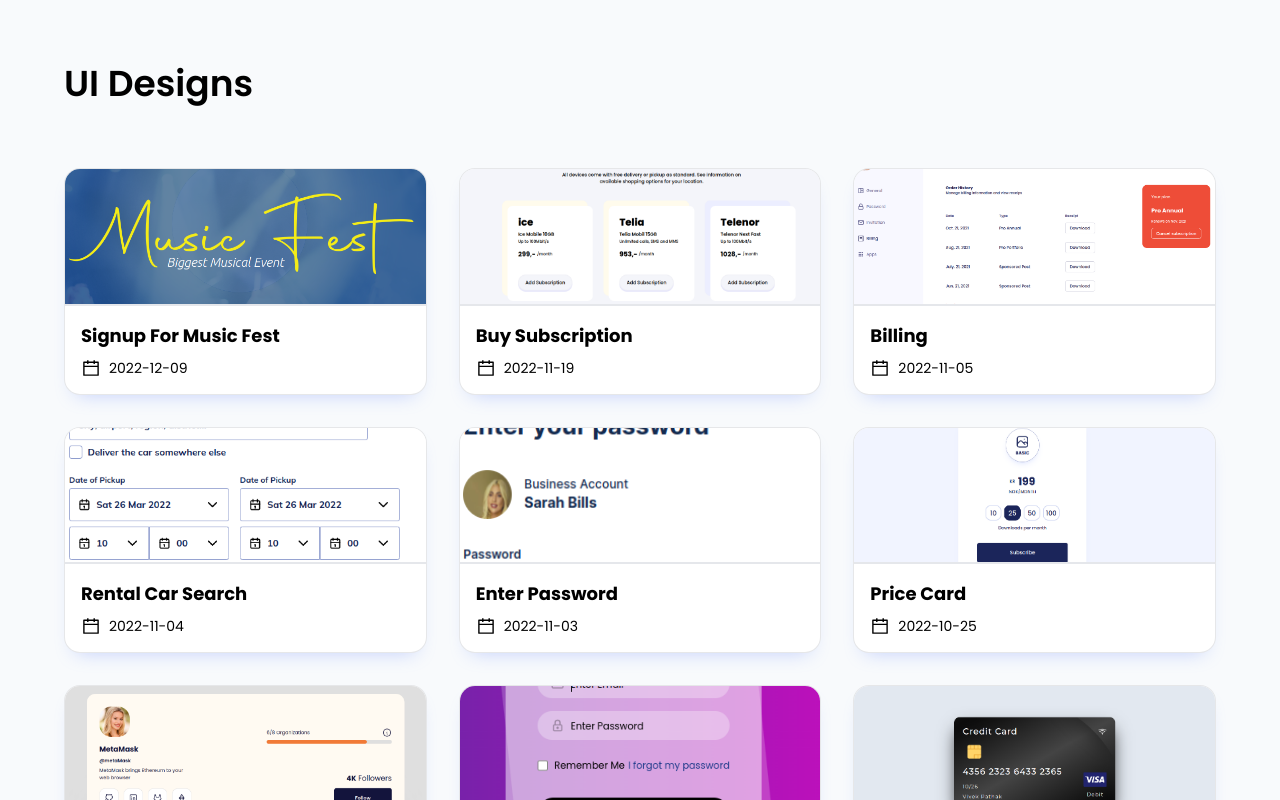
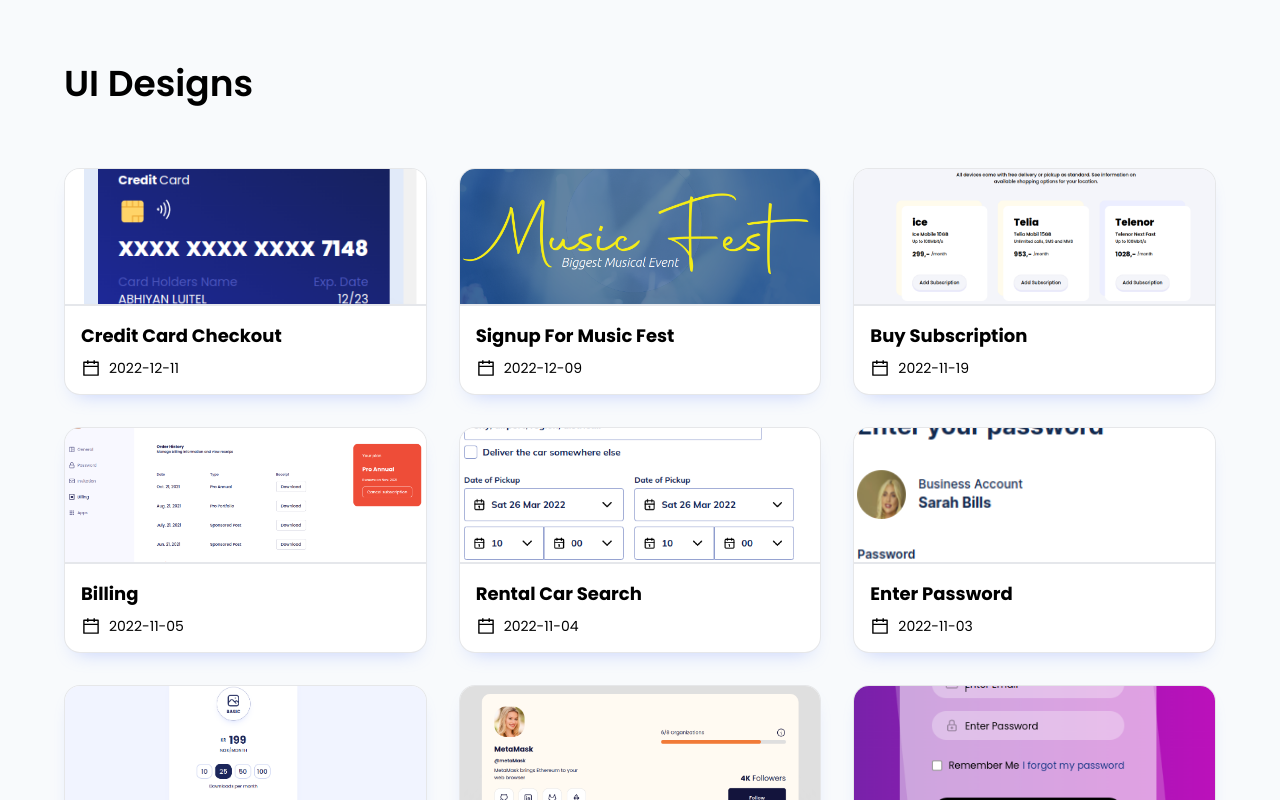
Before and after one commit to pathakvivek7865/ui-designs, a React (Vite) app: page / in a window 1280 px wide. Shown: the top 800 px of the page. Built offline with nearby package versions, Linux system fonts and the light colour scheme.

Commit message:
url updated

```diff
--- a/src/pages/HomePage.tsx
+++ b/src/pages/HomePage.tsx
@@ -67,6 +67,14 @@ function HomePage() {
       author: "pathakvivek7865",
       date: "2022-12-09",
     },
+
+    {
+      title: "Credit Card Checkout",
+      imgSrc: "/screenshots/credit-card-checkout.png",
+      url: "components/credit-card-checkout",
+      author: "pathakvivek7865",
+      date: "2022-12-11",
+    },
   ];
 
   return (
```
Also changed, not shown: public/screenshots/credit-card-checkout.png (added).
